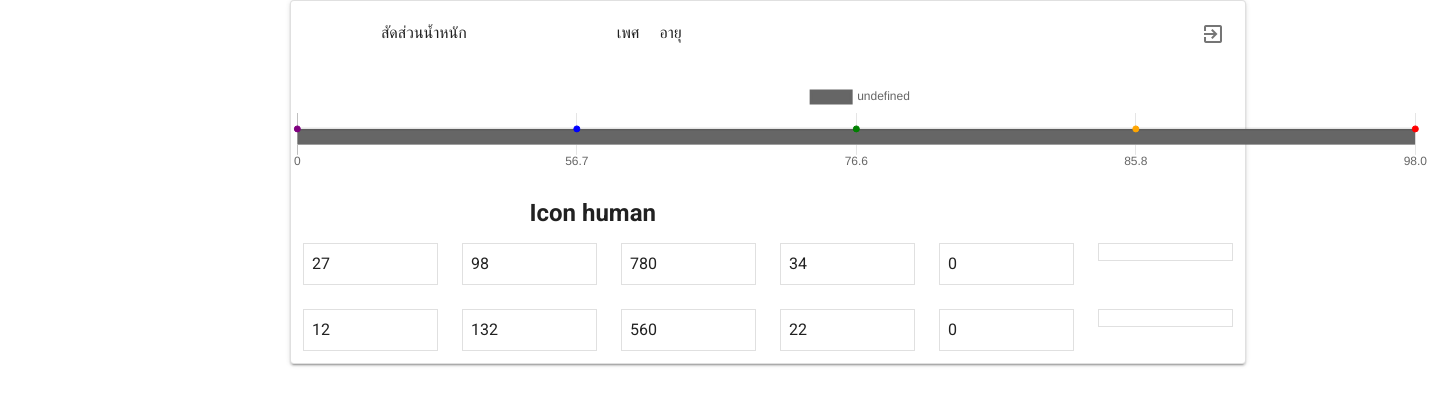
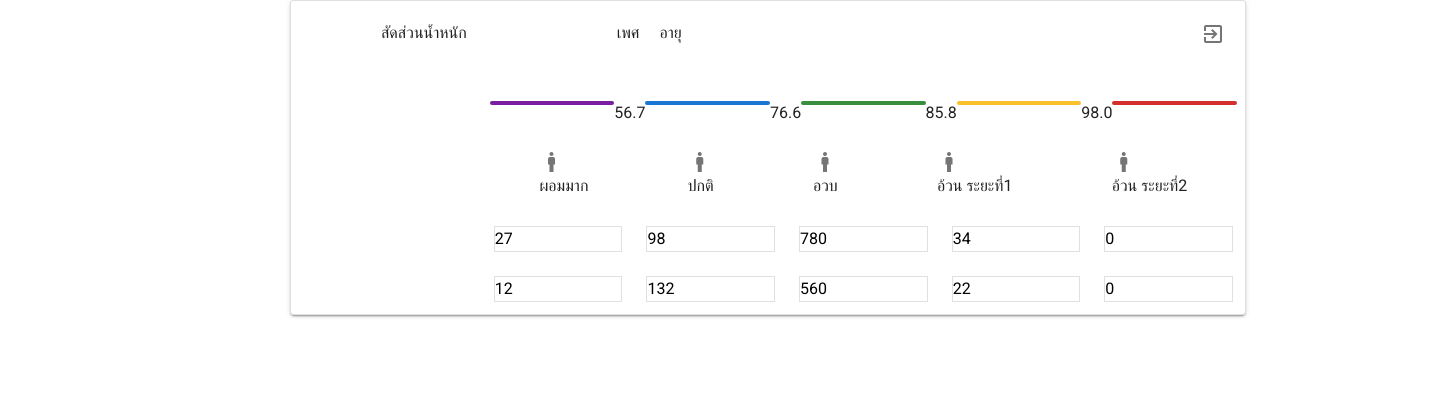
Before and after one commit to Pisitmind/health-v1, a Vue app: page /#/ in a window 1280 px wide. Shown: the part 1320-1726 px from the top of the page, 1430 px wide, since content can reach past the window. After the commit the page ends 1686 px from the top, so only its background shows below. Built offline with nearby package versions, Linux system fonts and the light colour scheme.

Commit message:
page1 update
add card4 progress bar and table

```diff
--- a/src/components/HelloWorld.vue
+++ b/src/components/HelloWorld.vue
@@ -9,7 +9,9 @@
                 <p>สมาชิกผู้ใช้</p>
               </div>
               <div>
-                <v-btn>วันนี้</v-btn>
+                <v-btn class="white--text" color="purple darken-2"
+                  >วันนี้</v-btn
+                >
               </div>
               <div><h3>ปฏิทิน</h3></div>
             </div>
@@ -156,7 +158,7 @@
       </v-card>
     </div>
     <div class="card_el">
-      <v-card elevation="2" outlined >
+      <v-card elevation="2" outlined>
         <div class="card2">
           <div class="head-card2">
             <p>ช่วงอายุ</p>
@@ -235,9 +237,7 @@
                   <v-card-title>
                     <canvas id="graph1" width="" height="200px"></canvas>
                   </v-card-title>
-                  <v-card-content>
-
-                  </v-card-content>
+                  <v-card-content> </v-card-content>
                 </v-card>
                 <!-- <p>content</p> -->
               </div>
@@ -247,7 +247,7 @@
       </div>
     </div>
     <div class="card_el">
-      <v-card elevation="2" outlined height="">
+      <v-card elevation="2" outlined >
         <div class="card2">
           <div class="head_card4">
             <div class="title_card4">
@@ -264,27 +264,82 @@
             </div>
           </div>
           <div class="card4-content">
-            <div class="card6-graph">
-              <canvas id="graphline" width="" height="25px"></canvas>
+            <div class="card4-l-content">
+              <div>
+
+              </div>
             </div>
-            <div class="card6-details center">
-              <h2>Icon human</h2>
+            <div class="card4-r-content">
+                <div class="card6-details px-2">
+              <div class="progress-el">
+                <v-progress-linear
+                  color="purple darken-2"
+                  rounded
+                  value="100"
+                ></v-progress-linear>
+                <br />
+                <span class="text-top">56.7</span>
+                <v-progress-linear
+                  color="blue darken-2"
+                  rounded
+                  value="100"
+                ></v-progress-linear>
+                <br />
+                <span>76.6</span>
+                <v-progress-linear
+                  color="green darken-2"
+                  rounded
+                  value="100"
+                ></v-progress-linear>
+                <br />
+                <span>85.8</span>
+                <v-progress-linear
+                  color="yellow darken-2"
+                  rounded
+                  value="100"
+                ></v-progress-linear>
+                <br />
+                <span>98.0</span>
+                <v-progress-linear
+                  color="red darken-2"
+                  rounded
+                  value="100"
+                ></v-progress-linear>
+              </div>
+              <br />
+              <div class="progress-el icon-set">
+                <div class="i-human">
+                  <div><v-icon>mdi-human-male</v-icon></div>
+                  <div><p>ผอมมาก</p></div>
+                </div>
+                <div class="i-human">
+                  <div><v-icon>mdi-human-male</v-icon></div>
+                  <div><p>ปกติ</p></div>
+                </div>
+                <div class="i-human">
+                  <div><v-icon>mdi-human-male</v-icon></div>
+                  <div><p>อวบ</p></div>
+                </div>
+                <div class="i-human">
+                  <div><v-icon>mdi-human-male</v-icon></div>
+                  <div><p>อ้วน ระยะที่1</p></div>
+                </div>
+                <div class="i-human">
+                  <div><v-icon>mdi-human-male</v-icon></div>
+                  <div><p>อ้วน ระยะที่2</p></div>
+                </div>
+              </div>
             </div>
             <v-container>
-              <v-row v-for="item in items"
-          :key="item.id">
-                <v-col v-for="n in 6"
-          :key="n">
-                  <v-card
-            class="pa-2"
-            outlined
-            tile
-          >
-           {{item.data[n-1]}}
-          </v-card>
+              <v-row v-for="item in items" :key="item.id">
+                <v-col v-for="n in 5" :key="n">
+                  <v-card class="black--text" outlined tile>
+                    {{ item.data[n - 1] }}
+                  </v-card>
                 </v-col>
               </v-row>
             </v-container>
+            </div>
             <!-- <p>content</p> -->
           </div>
         </div>
@@ -294,121 +349,118 @@
 </template>
 
 <script>
-
-import Chart from 'chart.js'
-export default{
-  mounted: function () {
-    var ctx0 = document.getElementById('graph0').getContext('2d')
+import Chart from "chart.js";
+export default {
+  mounted: function() {
+    var ctx0 = document.getElementById("graph0").getContext("2d");
     var bar0 = new Chart(ctx0, {
-      type: 'doughnut',
-      data:{
-        datasets: [{
-        data: [1471, 1329],
-            backgroundColor: ['#9ACDE9','#F8C5C5']
-        }],
-        labels: [
-            'ชาย',
-            'หญิง'
-        ]
-      }
-    })
-    console.log(bar0)
-    var ctx = document.getElementById('graph').getContext('2d')
-    var bar = new Chart(ctx, {
-      type: 'bar',
-      data:{
-        labels: ['18-20' , '21-30' , '31-40', '41-50','51-60', '60 Up'],
-        backgroundColor: [
-            '#ff6384',
-            '#36a2eb'
-        ],
+      type: "doughnut",
+      data: {
         datasets: [
           {
-            label: 'Man',
-            backgroundColor:'#9ACDE9',
-            data: [638,557,784,652,145,24]
+            data: [1471, 1329],
+            backgroundColor: ["#9ACDE9", "#F8C5C5"],
+          },
+        ],
+        labels: ["ชาย", "หญิง"],
+      },
+    });
+    console.log(bar0);
+    var ctx = document.getElementById("graph").getContext("2d");
+    var bar = new Chart(ctx, {
+      type: "bar",
+      data: {
+        labels: ["18-20", "21-30", "31-40", "41-50", "51-60", "60 Up"],
+        backgroundColor: ["#ff6384", "#36a2eb"],
+        datasets: [
+          {
+            label: "Man",
+            backgroundColor: "#9ACDE9",
+            data: [638, 557, 784, 652, 145, 24],
           },
           {
-            label: 'Woman',
-            backgroundColor:'#F8C5C5',
-            data: [270,250,275,480,145,40]
-          }
-          ]
-
-      }
-    })
-    console.log(bar)
-    var ctx1 = document.getElementById('graph1').getContext('2d')
+            label: "Woman",
+            backgroundColor: "#F8C5C5",
+            data: [270, 250, 275, 480, 145, 40],
+          },
+        ],
+      },
+    });
+    console.log(bar);
+    var ctx1 = document.getElementById("graph1").getContext("2d");
     var bar1 = new Chart(ctx1, {
-      type: 'horizontalBar',
-      data:{
-        labels: ['18-20' , '21-30' , '31-40', '41-50','51-60', '60 Up'],
+      type: "horizontalBar",
+      data: {
+        labels: ["18-20", "21-30", "31-40", "41-50", "51-60", "60 Up"],
         datasets: [
           {
-            label:'',
-            backgroundColor:['#58BFAE','#FF3E80','#FF850A','#DA2121','#B4B4B4','#2289D8'],
-            data: [270,250,275,480,145,40]
-          }
-          ]
-
-      }
-    })
-    console.log(bar1)
-    var ctx3 = document.getElementById('graph3-1').getContext('2d')
+            label: "",
+            backgroundColor: [
+              "#58BFAE",
+              "#FF3E80",
+              "#FF850A",
+              "#DA2121",
+              "#B4B4B4",
+              "#2289D8",
+            ],
+            data: [270, 250, 275, 480, 145, 40],
+          },
+        ],
+      },
+    });
+    console.log(bar1);
+    var ctx3 = document.getElementById("graph3-1").getContext("2d");
     var bar3 = new Chart(ctx3, {
-      type: 'horizontalBar',
-      data:{
-        labels: ['man','woman'],
-       datasets: [
+      type: "horizontalBar",
+      data: {
+        labels: ["man", "woman"],
+        datasets: [
           {
-            label: 'ก้าว',
-            backgroundColor:['#9ACDE9','#F8C5C5'],
-            data: [5380,3700]
+            label: "ก้าว",
+            backgroundColor: ["#9ACDE9", "#F8C5C5"],
+            data: [5380, 3700],
           },
-          ]
-      }
-    })
-    console.log(bar3)
-    var ctx_line = document.getElementById('graphline').getContext('2d')
-    var bar_line = new Chart(ctx_line, {
-      type: 'line',
-      options: {
-        scales: {
-          yAxes: [{
-            display: false
-          }],
-        }
+        ],
       },
-      data:{
-        datasets: [{
-            data: [10,10,10,10,10],
-            // backgroundColor:['purple'],
-            backgroundColor:['purple','blue','green','orange','red'],
-            above: ['purple','blue','green','orange','red'],   // Area will be red above the origin
-            below: ['purple','blue','green','orange','red'],
-           borderColor: ['purple','blue','green','orange','red'],
-        }],
-        labels: [
-            '0','56.7','76.6','85.8','98.0'
-        ],
-      }
-
-    })
-    console.log(bar_line)
+    });
+    console.log(bar3);
+    // var ctx_line = document.getElementById("graphline").getContext("2d");
+    // var bar_line = new Chart(ctx_line, {
+    //   type: "line",
+    //   options: {
+    //     scales: {
+    //       yAxes: [
+    //         {
+    //           display: false,
+    //         },
+    //       ],
+    //     },
+    //   },
+    //   data: {
+    //     datasets: [
+    //       {
+    //         data: [10, 10, 10, 10, 10],
+    //         backgroundColor: ["purple", "blue", "green", "orange", "red"],
+    //         above: ["purple", "blue", "green", "orange", "red"],
+    //         below: ["purple", "blue", "green", "orange", "red"],
+    //         borderColor: ["purple", "blue", "green", "orange", "red"],
+    //       },
+    //     ],
+    //     labels: ["0", "56.7", "76.6", "85.8", "98.0"],
+    //   },
+    // });
+    // console.log(bar_line);
   },
-  data(){
-
+  data() {
     return {
-        items: [
-          { id:'1',gender: 'ชาย', data:['27','98','780','34','0']},
-          { id:'2',gender: 'หญิง', data:[12,132,560,22,0] },
-        ],
-        data_male:[{
-        }
-        ]
-    }
-  }
-}
+      items: [
+        { id: "1", gender: "ชาย", data: ["27", "98", "780", "34", "0"] },
+        { id: "2", gender: "หญิง", data: [12, 132, 560, 22, 0] },
+      ],
+      data_male: [{}],
+    };
+  },
+};
 </script>
 
 <style scoped lang="scss">
@@ -426,7 +478,7 @@ export default{
   justify-content: start;
   padding: 20px;
 }
-.card2-graph{
+.card2-graph {
   width: 60%;
 }
 .card1-left {
@@ -451,7 +503,7 @@ export default{
 .card2-content {
   display: flex;
   justify-content: space-around;
-  padding:20px 0;
+  padding: 20px 0;
 }
 .right-icon {
   display: flex;
@@ -562,13 +614,19 @@ export default{
   flex-direction: row;
   justify-content: space-around;
 }
+.card4-l-content{
+  width: 20%;
+}
+.card4-r-content{
+  width: 80%;
+}
 .sex_card4 {
   padding: 0 10px;
 }
 .age_card4 {
   padding: 0 10px;
 }
-.sexnage_card4{
+.sexnage_card4 {
   display: flex;
   flex-direction: row;
   width: 20%;
@@ -588,11 +646,10 @@ export default{
 .space-around {
   justify-content: space-around;
 }
-/* .card4-content{
+.card4-content{
   display: flex;
-
-} */
-.card6-details{
-  padding-top:20px;
+}
+.card6-details {
+  padding-top: 20px;
 }
 </style>
--- a/src/views/Moving.vue
+++ b/src/views/Moving.vue
@@ -1,8 +1,70 @@
 <template>
     <div class="Moving">
+      <div>
         <h1>Moving page</h1>
          <canvas id="graph0" width="" height="40px"></canvas>
-         <canvas id="graphline" width="" height="40px"></canvas>
+         <!-- <canvas id="graphline" width="" height="40px"></canvas> -->
+      </div>
+      <br>
+      <br>
+      <div class="progress-el">
+        <v-progress-linear
+          color="purple darken-2"
+          rounded
+          value="100"
+        ></v-progress-linear>
+        <br>
+        <span class="text-top">56.7</span>
+        <v-progress-linear
+          color="blue darken-2"
+          rounded
+          value="100"
+        ></v-progress-linear>
+        <br>
+        <span>76.6</span>
+        <v-progress-linear
+          color="green darken-2"
+          rounded
+          value="100"
+        ></v-progress-linear>
+        <br>
+        <span>85.8</span>
+        <v-progress-linear
+          color="yellow darken-2"
+          rounded
+          value="100"
+        ></v-progress-linear>
+        <br>
+        <span>98.0</span>
+        <v-progress-linear
+          color="red darken-2"
+          rounded
+          value="100"
+        ></v-progress-linear>
+      </div>
+      <br>
+      <div class="progress-el icon-set">
+        <div class="i-human">
+          <div><v-icon>mdi-human-male</v-icon></div>
+          <div><p>ผอมมาก</p></div>
+        </div>
+        <div class="i-human">
+          <div><v-icon>mdi-human-male</v-icon></div>
+         <div><p>ปกติ</p></div>
+        </div>
+        <div class="i-human">
+          <div><v-icon>mdi-human-male</v-icon></div>
+          <div><p>อวบ</p></div>
+        </div>
+        <div class="i-human">
+          <div><v-icon>mdi-human-male</v-icon></div>
+          <div><p>อ้วน ระยะที่1</p></div>
+        </div>
+        <div class="i-human">
+          <div><v-icon>mdi-human-male</v-icon></div>
+           <div><p>อ้วน ระยะที่2</p></div>
+        </div>
+      </div>
 
     </div>
 
@@ -47,7 +109,7 @@ export default{
             backgroundColor:['purple','blue','green','orange','red'],
             above: ['purple','blue','green','orange','red'],   // Area will be red above the origin
             below: ['purple','blue','green','orange','red'],
-           borderColor: ['purple','blue','green','orange','red'],
+            borderColor: ['purple','blue','green','orange','red'],
         }],
         labels: [
             '0','56.7','76.6','85.8','98.0'
@@ -69,4 +131,24 @@ export default{
 
 
 <style scope>
+.progress-el{
+  display: flex;
+  flex-direction: row;
+}
+.text-top{
+  text-align: top;
+
+}
+.s-20{
+  width: 20%;
+}
+.icon-set{
+  display: flex;
+  justify-content: space-around;
+}
+.i-human{
+  display: flex;
+  flex-direction: column;
+
+}
 </style>
```
